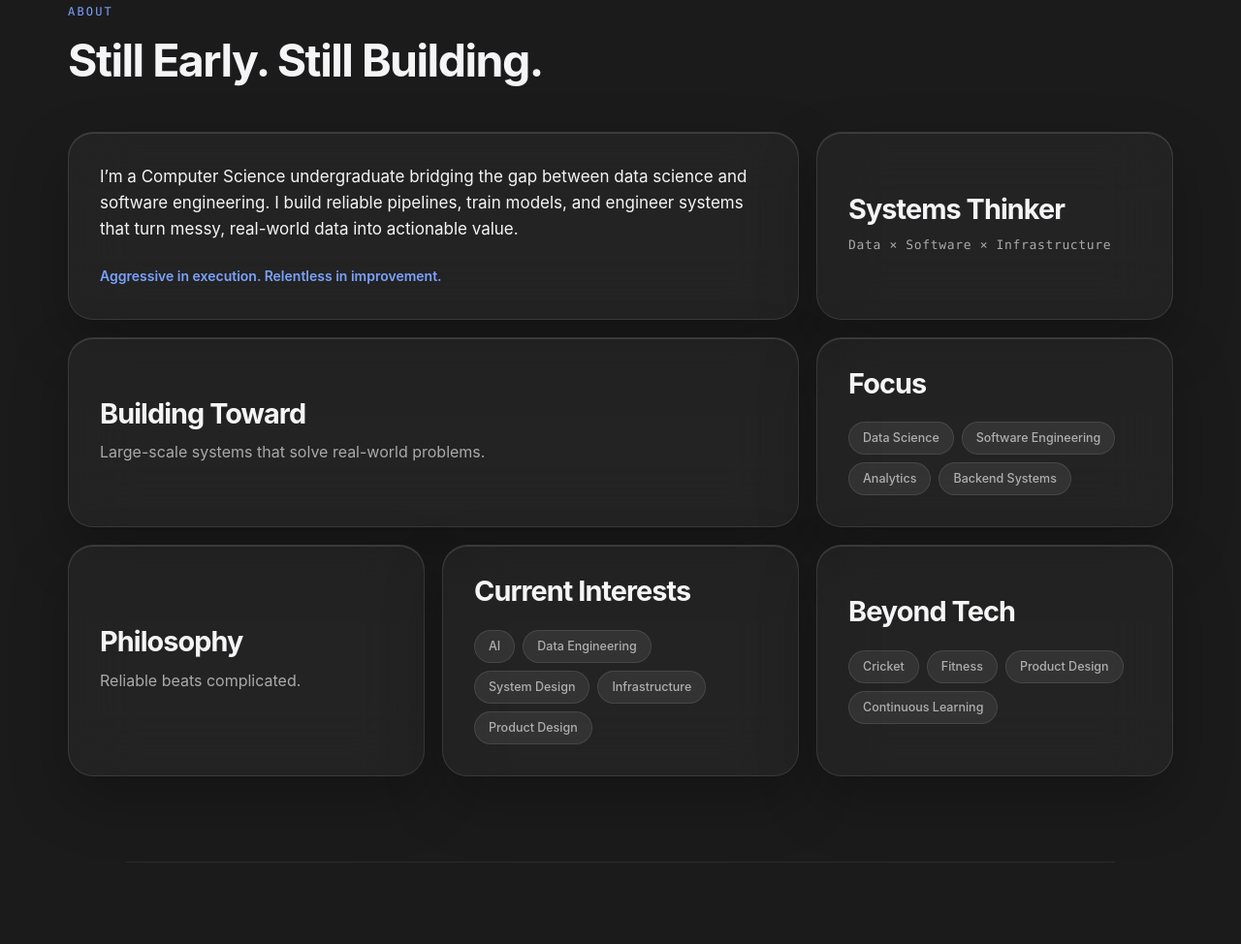
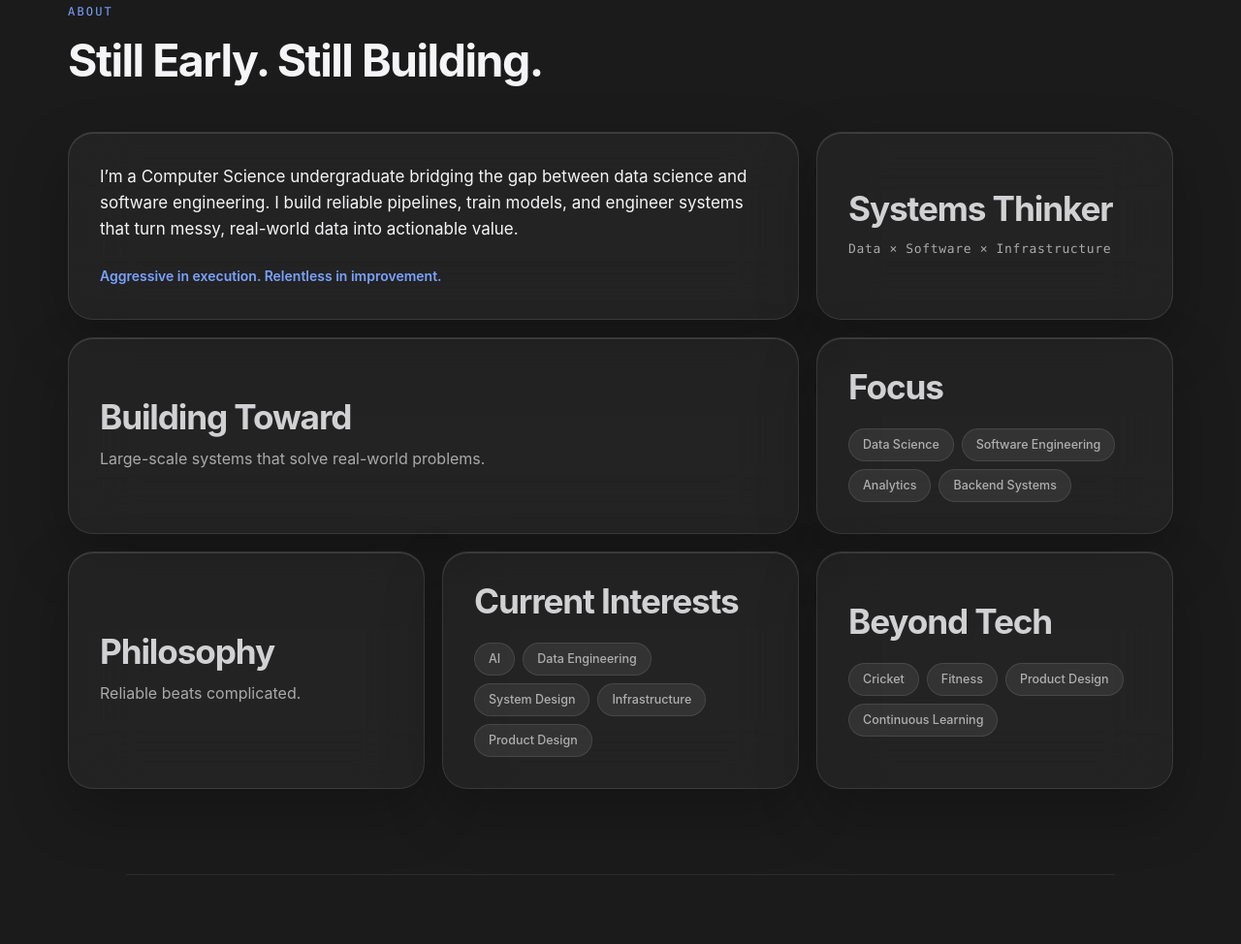
Before and after one commit to Purrnanssh/Portfolio, a plain HTML site: page index.html in a window 1280 px wide. Shown: the part 1100-2074 px from the top of the page at 97% size. Drawn offline with Linux system fonts and the light colour scheme.

Commit message:
Increase bento heading size and fade by 17%

```diff
--- a/index.html
+++ b/index.html
@@ -326,7 +326,7 @@ h1{ font-size: clamp(2.7rem, 6.6vw, 5rem); font-weight:660; letter-spacing:-0.04
 /* ============================================================ ABOUT BENTO */
 .bento-about { display: grid; grid-template-columns: repeat(3, 1fr); gap: 18px; }
 .bento-card { background: var(--glass); border: 1px solid var(--stroke); border-radius: 26px; padding: 32px; display: flex; flex-direction: column; justify-content: flex-start; }
-.bento-card h3 { font-size: clamp(1.4rem, 2.5vw, 1.8rem); font-weight: 650; letter-spacing: -0.032em; line-height: 1.06; margin-bottom: 12px; color: var(--text); }
+.bento-card h3 { font-size: clamp(1.6rem, 3.2vw, 2.2rem); font-weight: 650; letter-spacing: -0.032em; line-height: 1.06; margin-bottom: 12px; color: var(--text); opacity: 0.83; }
 .bento-card p { font-size: 14.5px; color: var(--text-body); line-height: 1.6; margin: 0; }
 .bento-col-2 { grid-column: span 2; }
 .bento-col-3 { grid-column: span 3; }
```
